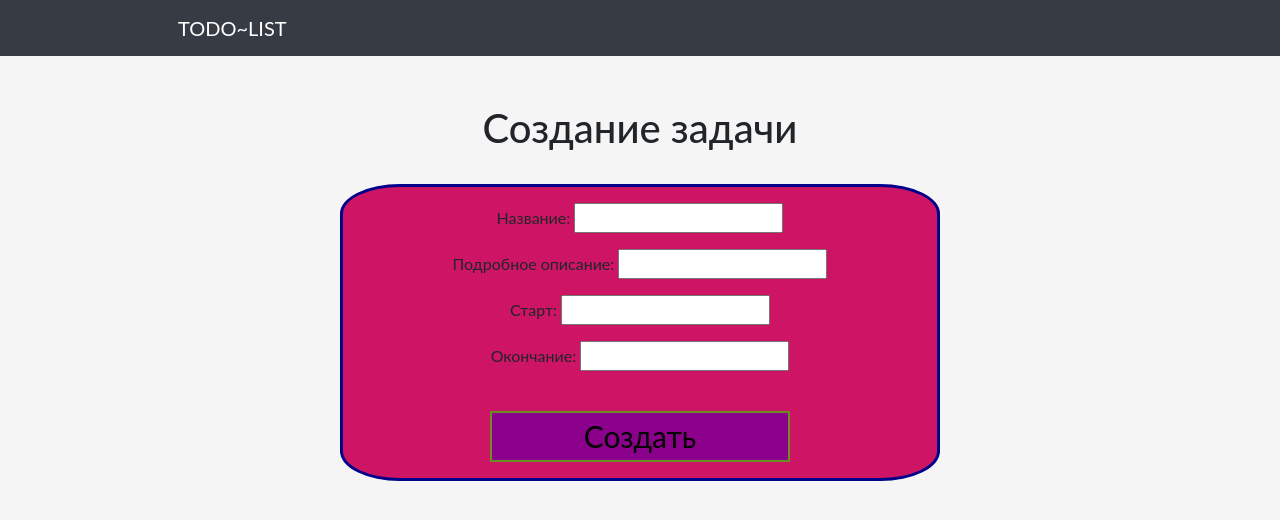
After one commit to PandoraGrims/To-Do-list-boris, a Django app: page /project/add/ in a window 1280 px wide. The commit adds this page. Shown: the top 520 px of the page. Run offline with Django 4.2, Linux system fonts and the light colour scheme; parts of the project's set-up code (start-up, migrations or seed data) failed here and were passed over.

Commit message:
Добавил возможность создания нового проекта, дописал соответствующий путь в url и добавил html страницу и исправил баги с выводом проектов

```diff
--- a/source/webapp/form.py
+++ b/source/webapp/form.py
@@ -2,7 +2,7 @@ from django import forms
 from django.core.exceptions import ValidationError
 from django.forms import widgets
 
-from webapp.models import Type, Status, Task
+from webapp.models import Type, Status, Task, Project
 
 
 def validate_title(value):
@@ -43,3 +43,21 @@ class TaskForm(forms.Form):
 
 class SearchForm(forms.Form):
     search = forms.CharField(max_length=30, required=False, label="Найти")
+
+
+class ProjectForm(forms.ModelForm):
+    name = forms.CharField(max_length=50, required=True, label="Название")
+    description = forms.CharField(max_length=50, required=True, label="Подробное описание")
+    start_date = forms.DateField(required=True, label='Старт')
+    end_date = forms.DateField(required=False, label='Окончание')
+
+    def init(self, *args, **kwargs):
+        super().init(*args, **kwargs)
+
+        for v in self.visible_fields():
+            if not isinstance(v.field.widget, widgets.CheckboxSelectMultiple):
+                v.field.widget.attrs["class"] = "form-control"
+
+    class Meta:
+        model = Project
+        fields = ["name", "description", "start_date", "end_date"]
--- /dev/null
+++ b/source/webapp/templates/project/project_create_view.html
@@ -0,0 +1,27 @@
+{#{% extends "base_html_my.html" %}#}
+{##}
+{#{% block title %}Создание{% endblock %}#}
+{#<h1>Создание Проекта</h1>#}
+{##}
+{#{% block content %}#}
+{#    {% include "project_form.html" with button_text="Создать" %}#}
+{#{% endblock %}#}
+{##}
+{##}
+
+{% extends "base_html_my.html" %}
+{% block title %}Создание{% endblock %}
+
+{% block content %}
+    <h1 class="title_create_good pt-5 pb-4 text-center">Создание задачи</h1>
+    <div class="d-flex justify-content-center">
+        <div class="card mb-3 text-center "
+             style="background-color: #ce1565; border: 3px solid darkblue; border-radius: 10%; width: 600px;">
+            <div class="card-body">
+                    {% include "project_form.html" with button_text="Создать" %}
+
+            </div>
+        </div>
+    </div>
+
+{% endblock %}
--- /dev/null
+++ b/source/webapp/templates/project_form.html
@@ -0,0 +1,7 @@
+<form action='' method="post">
+    {% csrf_token %}
+    {{ form.as_p }}
+    </label><br/>
+    <input type="submit" value="{{ button_text }}"
+           style="font-size: 30px; width: 300px; background-color: darkmagenta; border: 2px solid olivedrab"/>
+</form>
--- a/source/webapp/urls.py
+++ b/source/webapp/urls.py
@@ -1,11 +1,12 @@
 from django.urls import path
 
 from webapp.views.tasks_view import TaskListView, task_update_view, TaskCreateView, TaskDetailView, task_delete_view, \
-    ProjectListView, ProjectDetailView
+    ProjectListView, ProjectDetailView, ProjectCreateView
 
 urlpatterns = [
     path('', ProjectListView.as_view(), name="index"),
     path('projects/<int:pk>', ProjectDetailView.as_view(), name="project_detail_view"),
+    path('project/add/', ProjectCreateView.as_view(), name="project_add"),
     path('tasks_list/', TaskListView.as_view(), name="tasks_list"),
     path('tasks/add/', TaskCreateView.as_view(), name="task_add"),
     path('tasks/<int:pk>', TaskDetailView.as_view(), name="task_view"),
--- a/source/webapp/views/tasks_view.py
+++ b/source/webapp/views/tasks_view.py
@@ -1,11 +1,12 @@
-from django.shortcuts import render, redirect, get_object_or_404
+from django.shortcuts import render, redirect, get_object_or_404, reverse
 from django.db.models import Q
 from django.utils.html import urlencode
-from webapp.form import TaskForm, SearchForm
+from webapp.form import TaskForm, SearchForm, ProjectForm
 from webapp.models import Task, Project
 
 from django.views import View
-from django.views.generic import TemplateView, ListView, DetailView
+from django.views.generic import TemplateView, ListView, DetailView, CreateView
+
 
 class ProjectListView(ListView):
     model = Project
@@ -33,6 +34,15 @@ class ProjectDetailView(DetailView):
         tasks = project.tasks.all()
         context['tasks'] = tasks
         return context
+
+
+class ProjectCreateView(CreateView):
+    model = Project
+    form_class = ProjectForm
+    template_name = "project/project_create_view.html"
+
+    def get_success_url(self):
+        return reverse("project_detail_view", kwargs={"pk": self.object.pk})
 
 
 class TaskListView(ListView):
```
Also changed, not shown: source/webapp/templates/project/project_list_view.html (+5 -5 lines).
